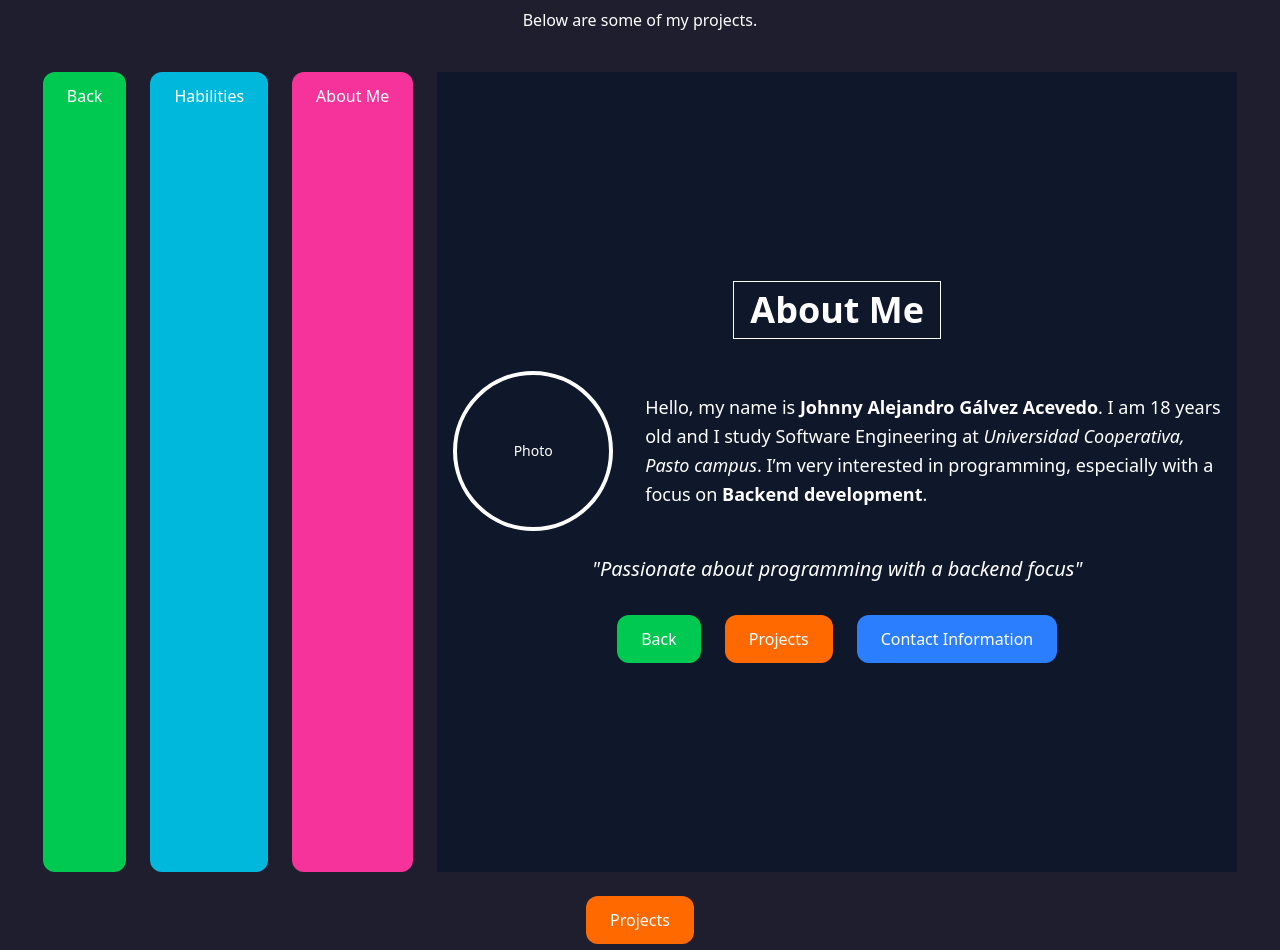
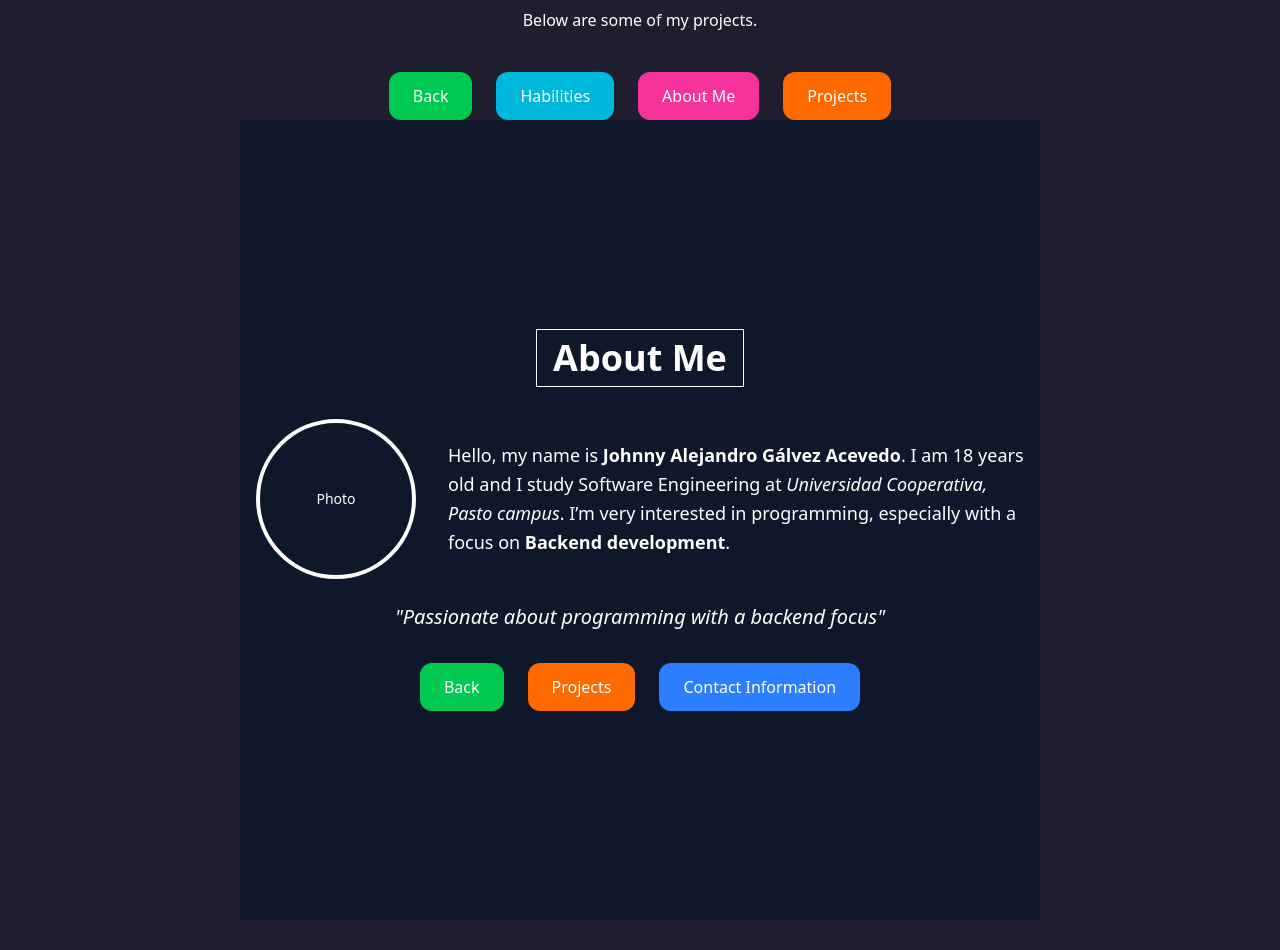
Before and after one commit to SunixTDM/Portfolio, a Next.js app: page / in a window 1280 px wide. Shown: the part 202-1152 px from the top of the page. Built offline with nearby package versions, Linux system fonts and the light colour scheme.

Commit message:
Correción del orden del codigo
Se organizo de mejor manera el apartado de secciones en el codigo.

```diff
--- a/src/app/page.tsx
+++ b/src/app/page.tsx
@@ -12,7 +12,11 @@ export default function Home() {
         <a href="#skills" className="bg-cyan-500 hover:bg-cyan-600 transition text-white px-6 py-3 rounded-xl">Habilities</a>
 
         <a href="#about" className="bg-pink-500 hover:bg-pink-600 transition text-white px-6 py-3 rounded-xl">About Me</a>
-  <section
+
+        <a href="#projects" className="bg-orange-500 hover:bg-orange-600 transition text-white px-6 py-3 rounded-xl">Projects</a>
+      </nav>
+
+<section
   id="about"
   className="min-h-screen flex flex-col items-center justify-center bg-[#0f172a] text-white px-4 py-10"
 >
@@ -62,8 +66,6 @@ export default function Home() {
   </div>
 </section>
 
-        <a href="#projects" className="bg-orange-500 hover:bg-orange-600 transition text-white px-6 py-3 rounded-xl">Projects</a>
-      </nav>
     </main>
   );
 }
```
